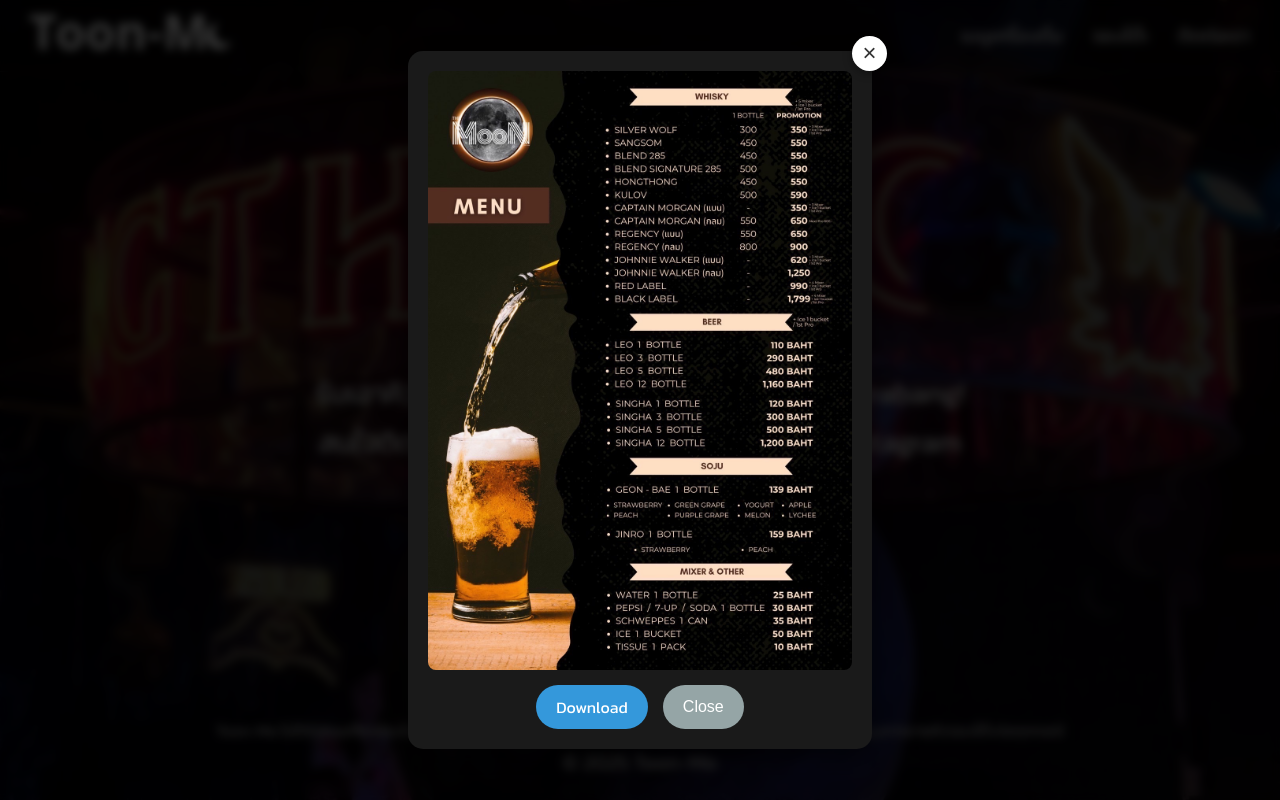
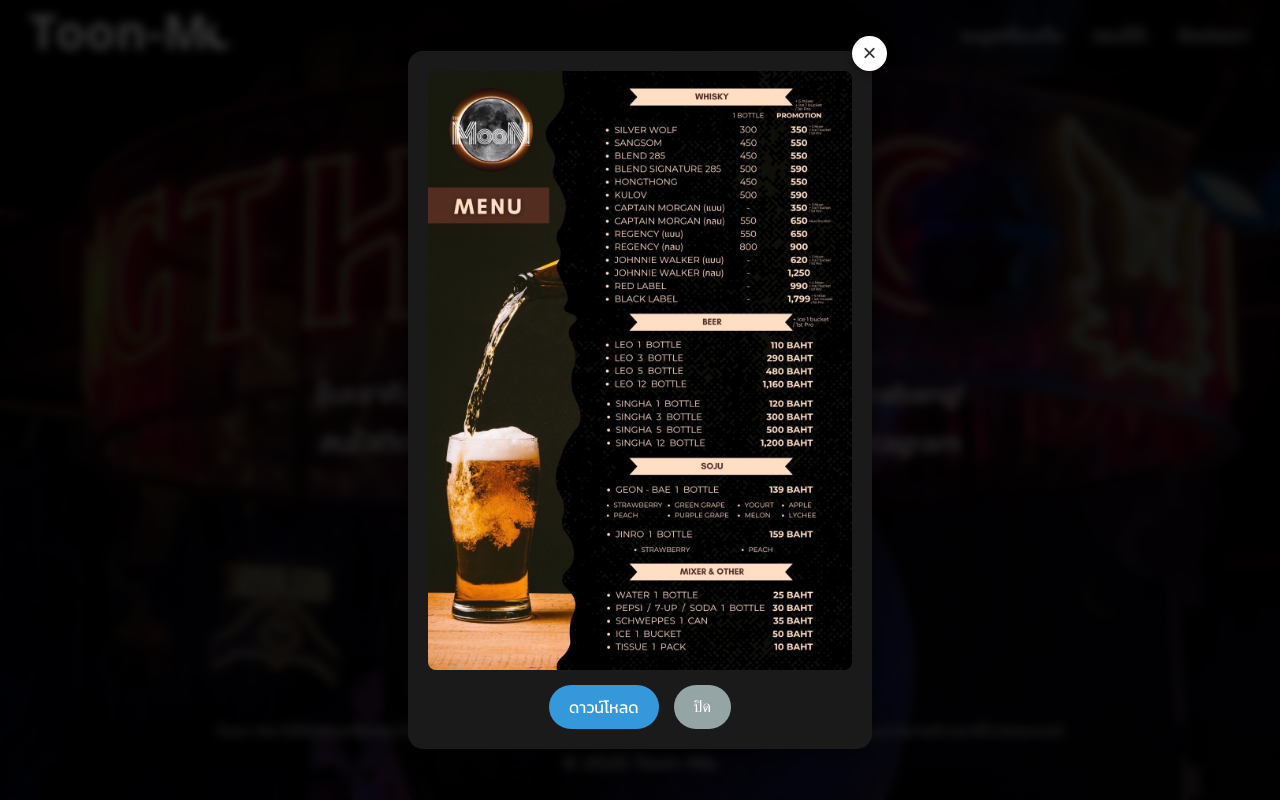
Before and after one commit to BEERZXD/toon-mo, a plain HTML site: page index.html in a window 1280 px wide. Both pictures are taken after a click on the link "เมนูเครื่องดื่ม". Drawn offline with Linux system fonts and the light colour scheme.

Commit message:
Update index.html

```diff
--- a/index.html
+++ b/index.html
@@ -501,8 +501,8 @@
         <button class="modal-close-btn" aria-label="Close menu">&times;</button>
         <img src="images/themoon_menu.JPG" alt="The Moon Drink Menu">
         <div class="modal-actions">
-            <a href="images/themoon_menu.JPG" download="themoon_menu.JPG" class="modal-btn download-btn">Download</a>
-            <button class="modal-btn close-action-btn">Close</button>
+            <a href="images/themoon_menu.JPG" download="themoon_menu.JPG" class="modal-btn download-btn">ดาวน์โหลด</a>
+            <button class="modal-btn close-action-btn">ปิด</button>
         </div>
     </div>
   </div>
```
